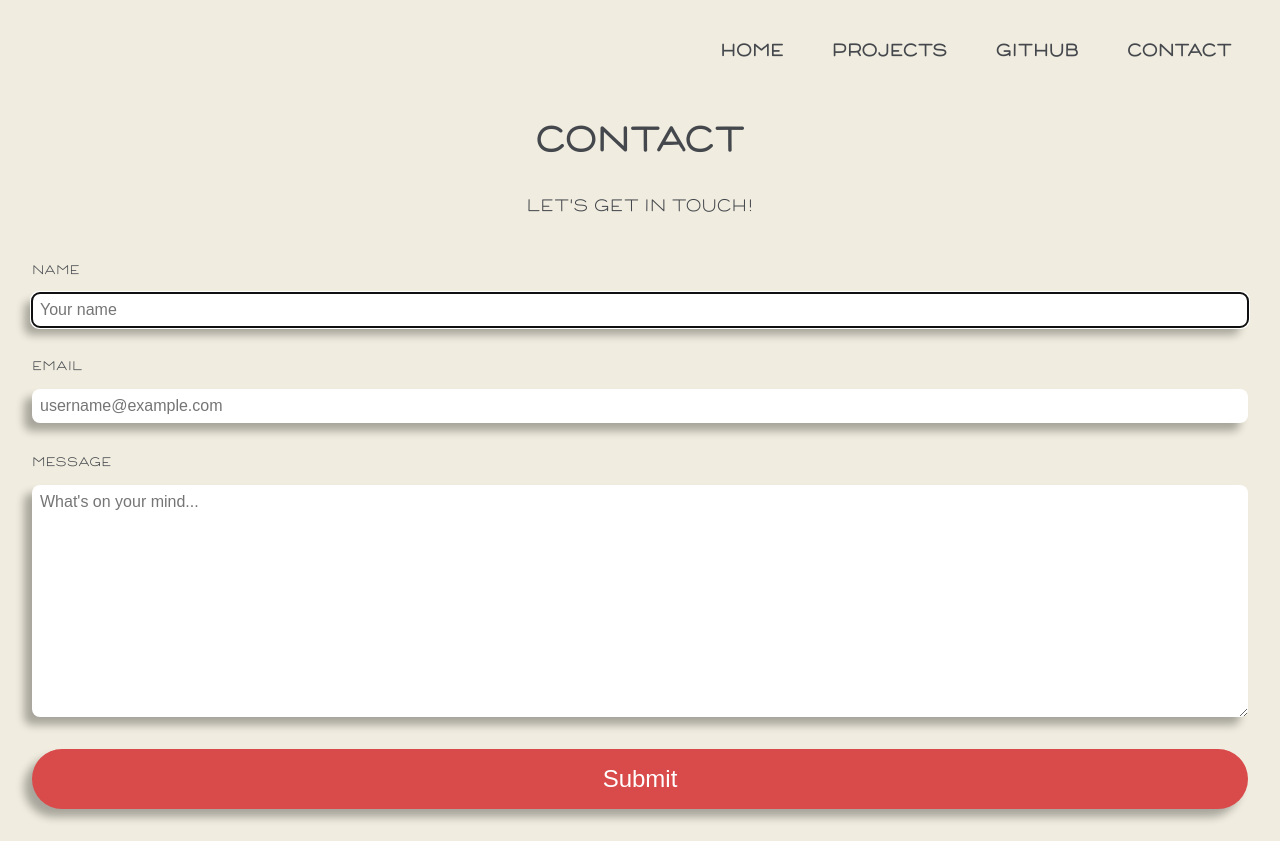
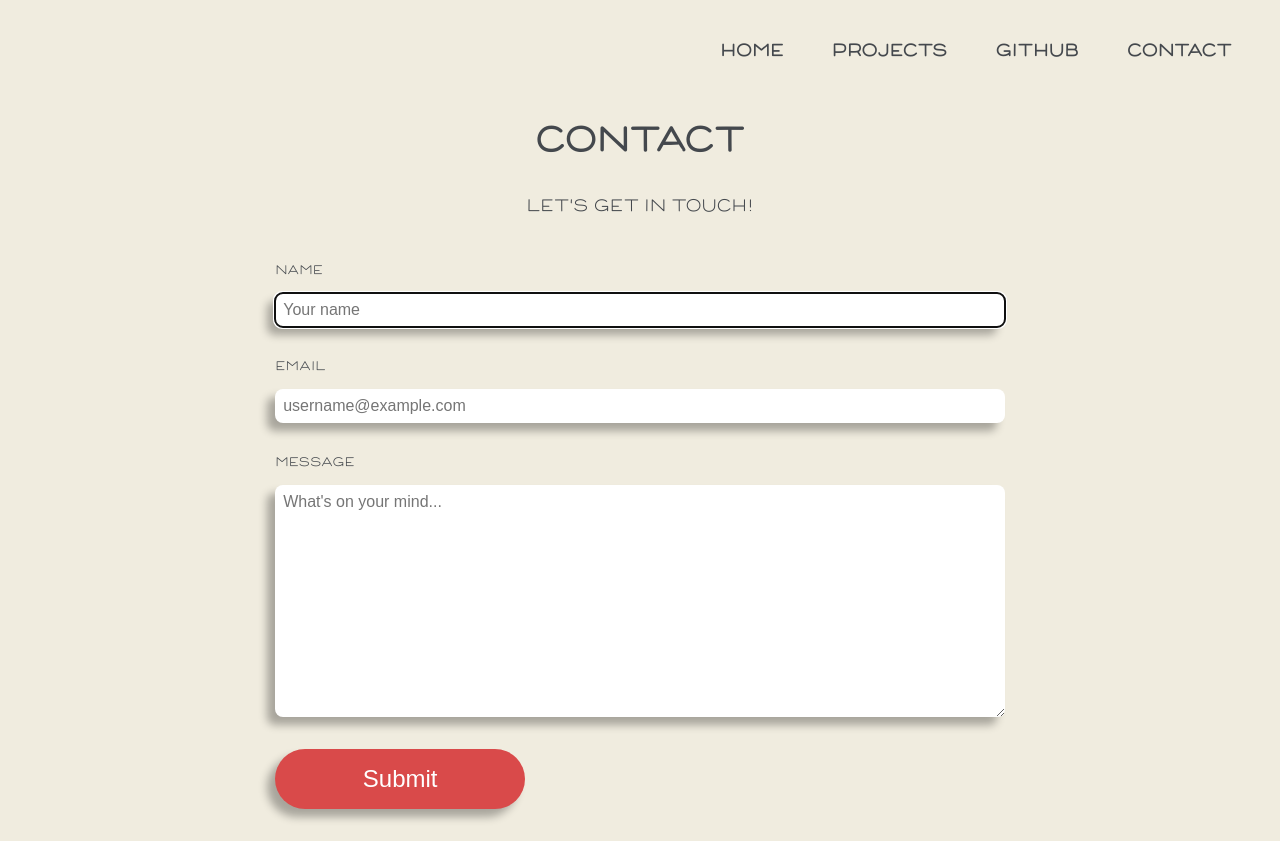
Before and after one commit to mikelee/portfolio-next, a Next.js app: page /contact in a window 1280 px wide. Built offline with nearby package versions, Linux system fonts and the light colour scheme.

Commit message:
Make Contact page responsive

```diff
--- a/styles/Contact.module.scss
+++ b/styles/Contact.module.scss
@@ -53,3 +53,26 @@
         }
     }
 }
+
+@media screen and (min-width: 721px) {
+    .contact {
+
+        form {
+            width: 80%;
+
+            button {
+                width: 250px;
+                align-self: flex-start;
+            }
+        }
+    }
+}
+
+@media screen and (min-width: 1000px) {
+    .contact {
+
+        form {
+            width: 60%;
+        }
+    }
+}
```
